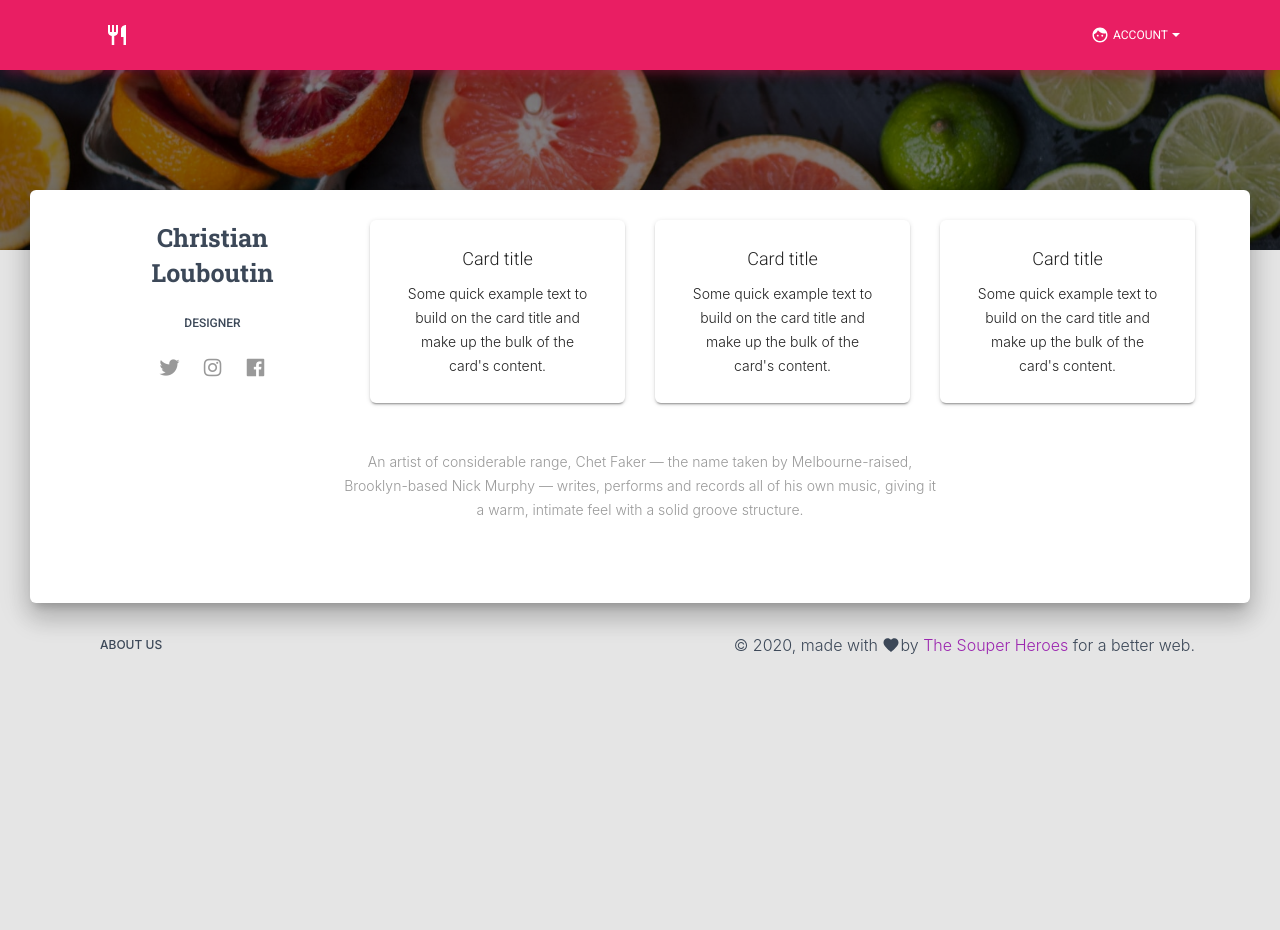
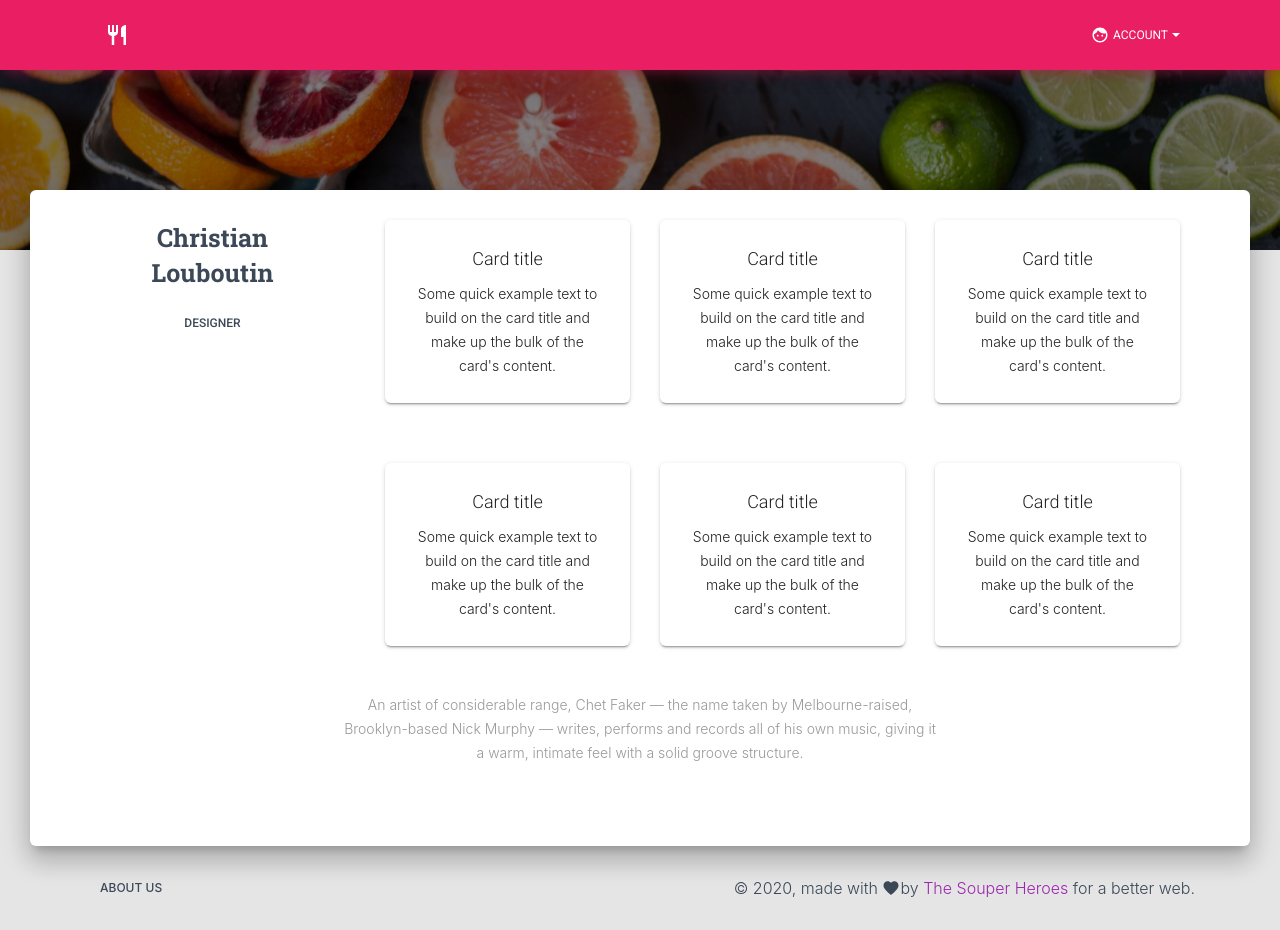
Before and after one commit to Souper-Heroes/souper-app-frontend, a React (Create React App) app: page / in a window 1280 px wide. Before the commit the page ends 800 px from the top, so only its background shows below. Built offline with nearby package versions, Linux system fonts and the light colour scheme.

Commit message:
fix layout in ItemListings

```diff
--- a/src/components/Items/ItemListings.js
+++ b/src/components/Items/ItemListings.js
@@ -19,38 +19,18 @@ function Page() {
       <div>
         <div className={classes.container}>
           <GridContainer>
-            <GridItem xs={12} sm={6} md={3}>
-              <GridItem xs={12} sm={12} md={12}>
+            <GridItem xs={12} sm={4} md={3} container justify="center">
+              <GridItem xs={12} sm={6} md={12}>
                 <div className={classes.profile}>
                   <div className={classes.name}>
                     <h3 className={classes.title}>Christian Louboutin</h3>
                     <h6>DESIGNER</h6>
-                    <Button justIcon link className={classes.margin5}>
-                      <i className={'fab fa-twitter'} />
-                    </Button>
-                    <Button justIcon link className={classes.margin5}>
-                      <i className={'fab fa-instagram'} />
-                    </Button>
-                    <Button justIcon link className={classes.margin5}>
-                      <i className={'fab fa-facebook'} />
-                    </Button>
                   </div>
                 </div>
               </GridItem>
             </GridItem>
-
-            <GridItem xs={12} sm={6} md={3}>
-              <Card xs={12} sm={6} md={3}>
-                <CardBody>
-                  <h4 className={classes.cardTitle}>Card title</h4>
-                  <p>
-                    Some quick example text to build on the card title and make
-                    up the bulk of the card's content.
-                  </p>
-                </CardBody>
-              </Card>
-            </GridItem>
-            <GridItem xs={12} sm={6} md={3}>
+            <GridItem xs={12} sm={8} md={9} container direction="row">
+              <GridItem xs={12} sm={6} md={4}>
                 <Card>
                   <CardBody>
                     <h4 className={classes.cardTitle}>Card title</h4>
@@ -61,7 +41,7 @@ function Page() {
                   </CardBody>
                 </Card>
               </GridItem>
-            <GridItem xs={12} sm={6} md={3}>
+              <GridItem xs={12} sm={6} md={4}>
                 <Card>
                   <CardBody>
                     <h4 className={classes.cardTitle}>Card title</h4>
@@ -72,7 +52,53 @@ function Page() {
                   </CardBody>
                 </Card>
               </GridItem>
+              <GridItem xs={12} sm={6} md={4}>
+                <Card>
+                  <CardBody>
+                    <h4 className={classes.cardTitle}>Card title</h4>
+                    <p>
+                      Some quick example text to build on the card title and make
+                      up the bulk of the card's content.
+                  </p>
+                  </CardBody>
+                </Card>
+              </GridItem>
+              <GridItem xs={12} sm={6} md={4}>
+                <Card>
+                  <CardBody>
+                    <h4 className={classes.cardTitle}>Card title</h4>
+                    <p>
+                      Some quick example text to build on the card title and make
+                      up the bulk of the card's content.
+                  </p>
+                  </CardBody>
+                </Card>
+              </GridItem>
+              <GridItem xs={12} sm={6} md={4}>
+                <Card>
+                  <CardBody>
+                    <h4 className={classes.cardTitle}>Card title</h4>
+                    <p>
+                      Some quick example text to build on the card title and make
+                      up the bulk of the card's content.
+                  </p>
+                  </CardBody>
+                </Card>
+              </GridItem>
+              <GridItem xs={12} sm={6} md={4}>
+                <Card>
+                  <CardBody>
+                    <h4 className={classes.cardTitle}>Card title</h4>
+                    <p>
+                      Some quick example text to build on the card title and make
+                      up the bulk of the card's content.
+                  </p>
+                  </CardBody>
+                </Card>
+              </GridItem>
+            </GridItem>
           </GridContainer>
+
           <div className={classes.description}>
             <p>
               An artist of considerable range, Chet Faker — the name taken by
@@ -91,7 +117,7 @@ function Page() {
           </GridContainer>
         </div>
       </div>
-    </div>
+    </div >
   );
 }
 
```
Lines whose indentation alone changed are shown as unchanged.
